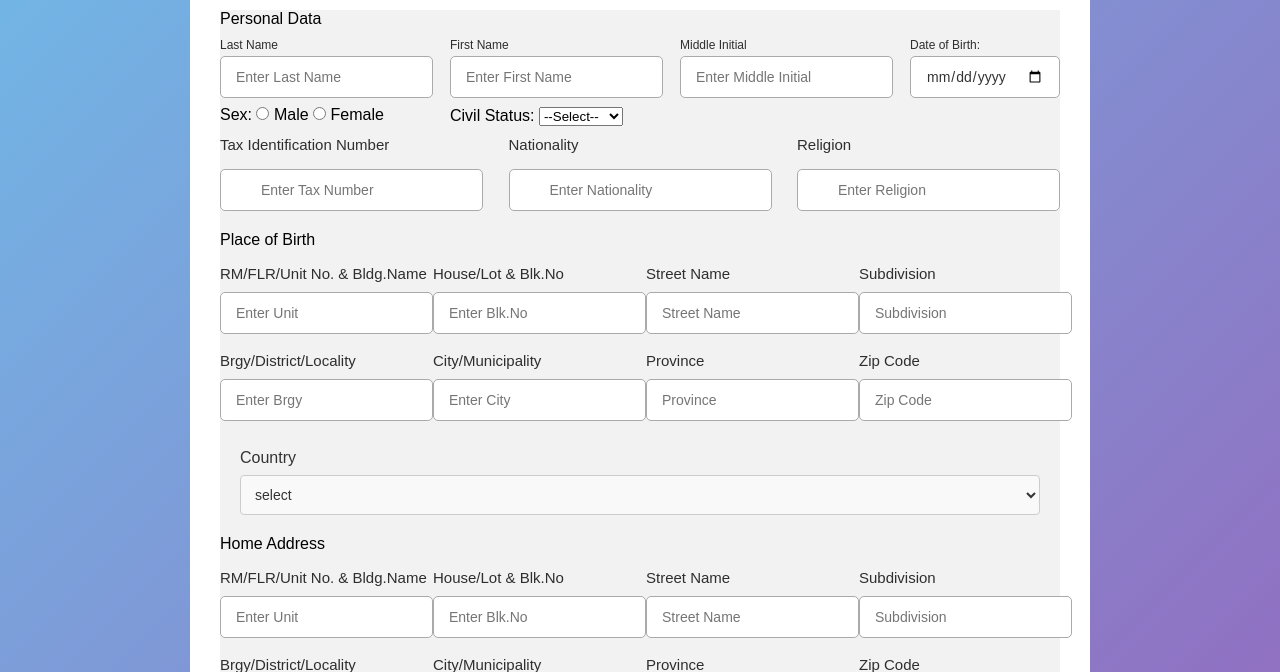
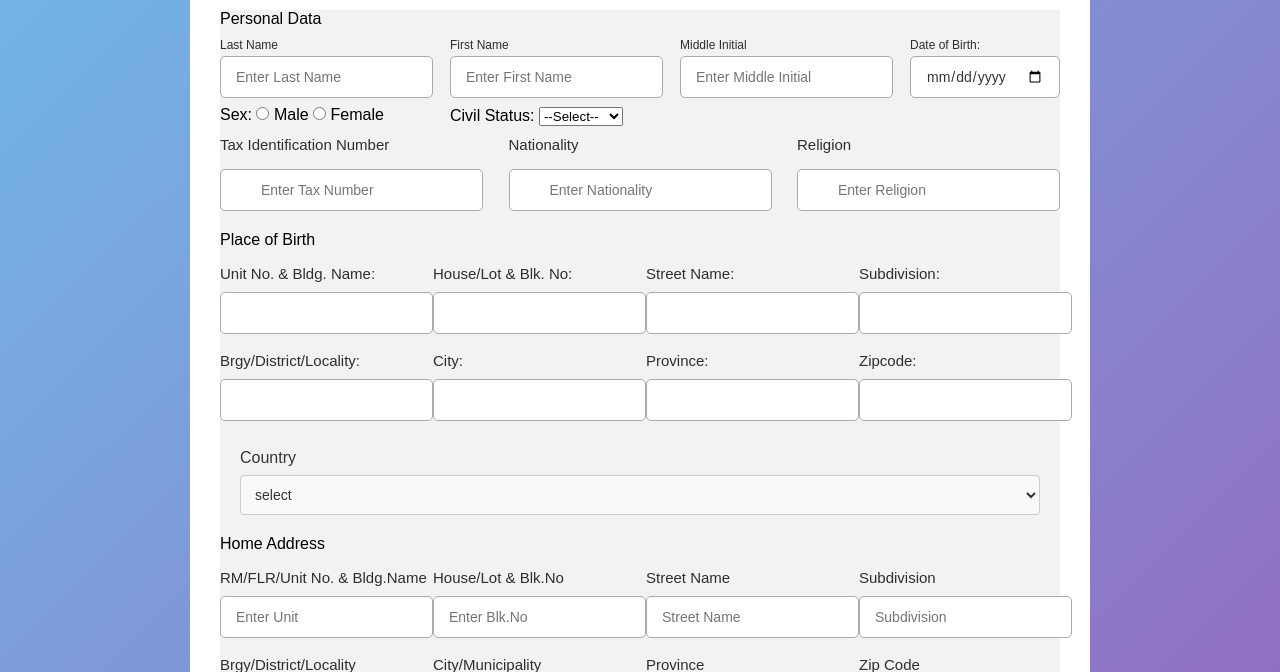
Before and after one commit to Cansancio21/Advance, a PHP site: page / in a window 1280 px wide. Shown: the part 59-731 px from the top of the page. Run offline with PHP 8.4, Linux system fonts and the light colour scheme.

Commit message:
11th commit

```diff
--- a/index.php
+++ b/index.php
@@ -45,7 +45,7 @@
             <div class="fields">
                 <div class="input-field">
                     <label>Last Name</label>
-                    <input type="text" name="last_name" placeholder="Enter Last Name" required>
+                    <input type="text" name="last_name" placeholder="Enter Last Name" required pattern="[A-Za-z ]+" title="Only letters are allowed">
                 </div>
                 <div class="input-field">
                     <label>First Name</label>
@@ -100,39 +100,40 @@
             <h2>Place of Birth</h2>
             <div class="place">
                 <div class="input-place">
-                    <label>RM/FLR/Unit No. & Bldg.Name</label>
-                    <input type="text" name="unit" placeholder="Enter Unit" required>
+                <label for="birth_unit">Unit No. & Bldg. Name:</label>
+                <input type="text" name="birth_unit" id="birth_unit">
                 </div>
                 <div class="input-place">
-                    <label>House/Lot & Blk.No</label>
-                    <input type="text" name="blk_no" placeholder="Enter Blk.No" required>
+                <label for="birth_blk_no">House/Lot & Blk. No:</label>
+                <input type="text" name="birth_blk_no" id="birth_blk_no">
                 </div>
                 <div class="input-place">
-                    <label>Street Name</label>
-                    <input type="text" name="street_name" placeholder="Street Name" required>
+                <label for="birth_street_name">Street Name:</label>
+               <input type="text" name="birth_street_name" id="birth_street_name">
+
                 </div>
                 <div class="input-place">
-                    <label>Subdivision</label>
-                    <input type="text" name="subdivision" placeholder="Subdivision" >
+                <label for="birth_subdivision">Subdivision:</label>
+                <input type="text" name="birth_subdivision" id="birth_subdivision">
                 </div>
             </div>
 
             <div class="home">
                 <div class="input-home">
-                    <label>Brgy/District/Locality</label>
-                    <input type="text" name="brgy" placeholder="Enter Brgy" >
+                <label for="birth_brgy">Brgy/District/Locality:</label>
+                <input type="text" name="birth_brgy" id="birth_brgy">
                 </div>
                 <div class="input-home">
-                    <label>City/Municipality</label>
-                    <input type="text" name="city" placeholder="Enter City" >
+                <label for="birth_city">City:</label>
+                <input type="text" name="birth_city" id="birth_city">
                 </div>
                 <div class="input-home">
-                    <label>Province</label>
-                    <input type="text" name="province" placeholder="Province" >
+                <label for="birth_province">Province:</label>
+                <input type="text" name="birth_province" id="birth_province">
                 </div>
                 <div class="input-home">
-                    <label>Zip Code</label>
-                    <input type="text" name="zip_code" placeholder="Zip Code"  required>
+                <label for="birth_zip_code">Zipcode:</label>
+                <input type="text" name="birth_zip_code" id="birth_zip_code">
                 </div>
             </div>
 
@@ -210,21 +211,21 @@
               </div>
 
 
-
-            <div class="number">
+              <div class="number">
             <div class="input-number">
              <label>Mobile/Cellphone Number</label>
-             <input type="text" name="mobile_phone" id="mobile_phone" required><br>
+             <input type="text" name="mobile_phone" id="mobile_phone" required>
             </div>
             <div class="input-number">
-    <label>E-mail Address</label>
-    <input type="email" name="email" placeholder="Enter E-mail" required>
-       </div>
+            <label>E-mail Address</label>
+              <input type="email" name="email" placeholder="Enter E-mail" required>
+            </div>
            <div class="input-number">
-    <label>Telephone Number</label>
-    <input type="text" name="telephone_number" id="telephone_number" required><br>
+           <label>Telephone Number</label>
+            <input type="text" name="telephone_number" id="telephone_number" required>
          </div>
             </div>
+
 
 
 
@@ -274,115 +275,3 @@
 
 </body>
 </html>
-
-<?php
-    if ($_SERVER["REQUEST_METHOD"] == "POST") {
-
-        $lastName = $_POST['last_name'] ?? "";
-        $firstName = $_POST['first_name'] ?? "";
-        $middleInitial = $_POST['middle_initial'] ?? "";
-        $dateOfBirth = $_POST['date_of_birth'] ?? "";
-
-        $taxId = $_POST['tax_id'] ?? "";
-        $mobilePhone = $_POST['mobile_phone'] ?? "";
-        $telephoneNumber = $_POST['telephone_number'] ?? "";
-        $email = $_POST['email'] ?? "";
-        $Zipcode = $_POST['zip_code'] ?? "";
-
-        $fatherLastName = $_POST['father_last_name'] ?? "";
-        $fatherFirstName = $_POST['father_first_name'] ?? "";
-        $fatherMiddleName = $_POST['father_middle_name'] ?? "";
-
-        $motherLastName = $_POST['mother_last_name'] ?? "";
-        $motherFirstName = $_POST['mother_first_name'] ?? "";
-        $motherMiddleName = $_POST['mother_middle_name'] ?? "";
-
-        $errors = [];
-
-        function validateName($name) {
-            return preg_match("/^[a-zA-Z\s]+$/", $name);
-        }
-
-        function validatePhoneNumber($phone) {
-            return preg_match("/^[0-9]{10,15}$/", $phone);
-        }
-
-        function validateZipcode($Zipcode) {
-            return preg_match("/^[0-9]{10,15}$/", $Zipcode);
-        }
-
-
-        function validateNumber($number) {
-            return preg_match("/^[0-9]+$/", $number);
-        }
-
-        // Ensure the middle initials for father and mother are single letters, not numbers
-        function validateMiddleInitial($middleInitial) {
-            return preg_match("/^[a-zA-Z]{1}$/", $middleInitial);
-        }
-
-        if (!validateName($lastName)) {
-            $errors[] = "Last Name must not contain numbers or special characters.";
-        }
-        if (!validateName($firstName)) {
-            $errors[] = "First Name must not contain numbers or special characters.";
-        }
-        if (!validateName($middleInitial) || strlen($middleInitial) > 1) {
-            $errors[] = "Middle Initial must be a single letter.";
-        }
-
-        if (!empty($dateOfBirth)) {
-            try {
-                $dob = new DateTime($dateOfBirth);
-                $today = new DateTime();
-                $age = $today->diff($dob)->y;
-                if ($age < 18) {
-                    $errors[] = "You must be at least 18 years old.";
-                }
-            } catch (Exception $e) {
-                $errors[] = "Invalid Date of Birth format.";
-            }
-        } else {
-            $errors[] = "Date of Birth is required.";
-        }
-
-        if (!empty($taxId) && !validateNumber($taxId)) {
-            $errors[] = "Tax Identification Number must contain only numbers.";
-        }
-
-        if (!empty($mobilePhone) && !validatePhoneNumber($mobilePhone)) {
-            $errors[] = "Mobile Phone number must be 10-15 digits long and contain only numbers.";
-        }
-        if (!empty($telephoneNumber) && !validatePhoneNumber($telephoneNumber)) {
-            $errors[] = "Telephone number must be 10-15 digits long and contain only numbers.";
-        }
-
-        if (!empty($Zipcode) && !validateZipcode($Zipcode)) {
-            $errors[] = "Zipcode Allowed Numbers Only.";
-        }
-
-        if (!empty($email) && !filter_var($email, FILTER_VALIDATE_EMAIL)) {
-            $errors[] = "Invalid email address format.";
-        }
-
-        // Validate father and mother's middle initial (single letter)
-        if (!validateMiddleInitial($fatherMiddleName)) {
-            $errors[] = "Father's Middle Initial must be a single letter.";
-        }
-
-        if (!validateMiddleInitial($motherMiddleName)) {
-            $errors[] = "Mother's Middle Initial must be a single letter.";
-        }
-
-        // Display the error messages
-        if (!empty($errors)) {
-            echo "<div class='error-messages'>";
-            foreach ($errors as $error) {
-                echo "<p style='color:red;'>$error</p>";
-            }
-            echo "</div>";
-        } else {
-            echo "<p style='color:green;'>Form submitted successfully!</p>";
-        }
-    }
-?>
--- a/script.js
+++ b/script.js
@@ -12,7 +12,7 @@ const form = document.querySelector("form"),
                 }
             })
 
-        })
+        });
 
         nextBtn.addEventListener("click", ()=>   form.classList.remove('secActive'));
 
```
Also changed, not shown: submit.css (added, +19 -0 lines), submit.php (+77 -28 lines), style.css (line endings or trailing spaces).
